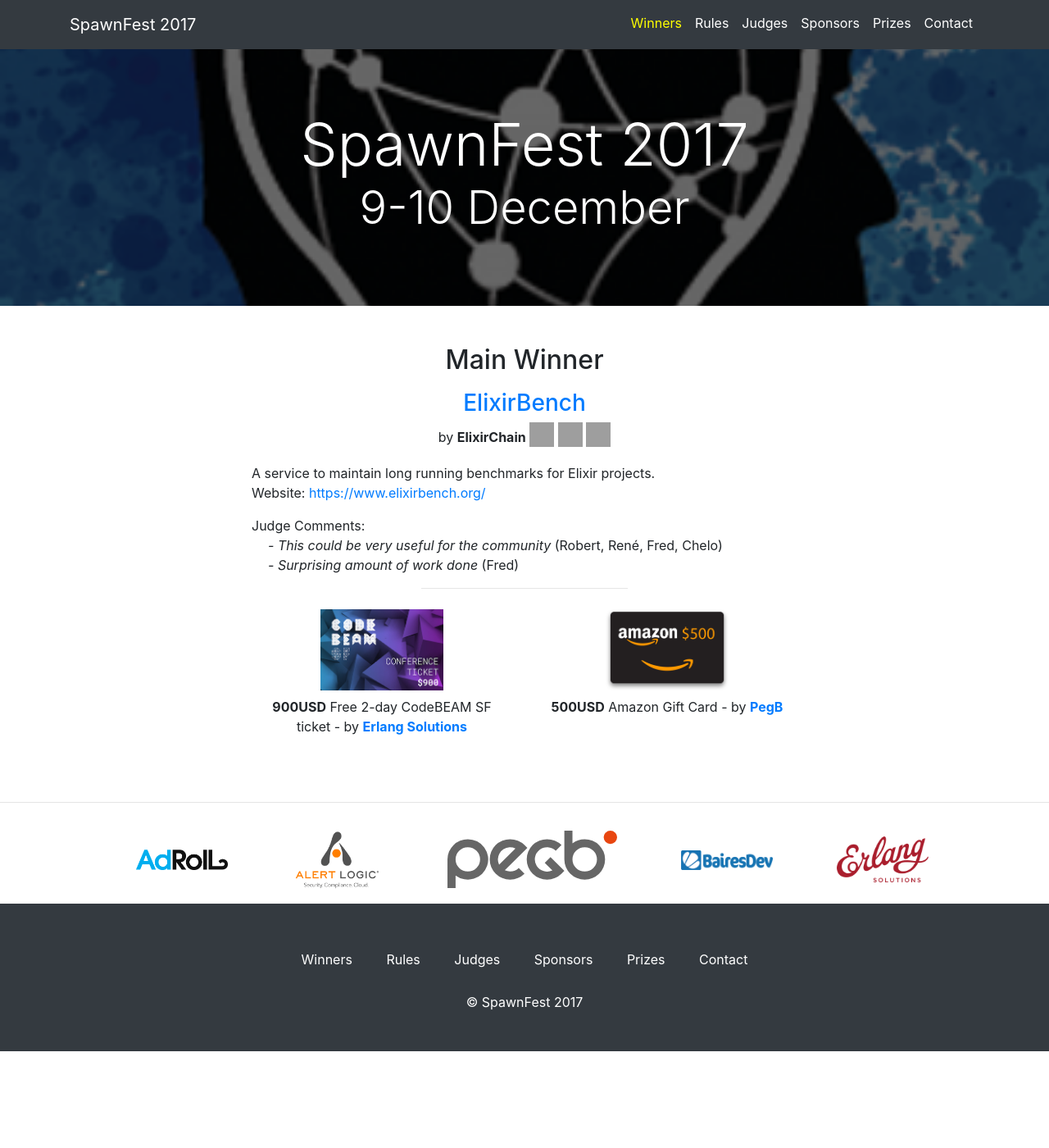
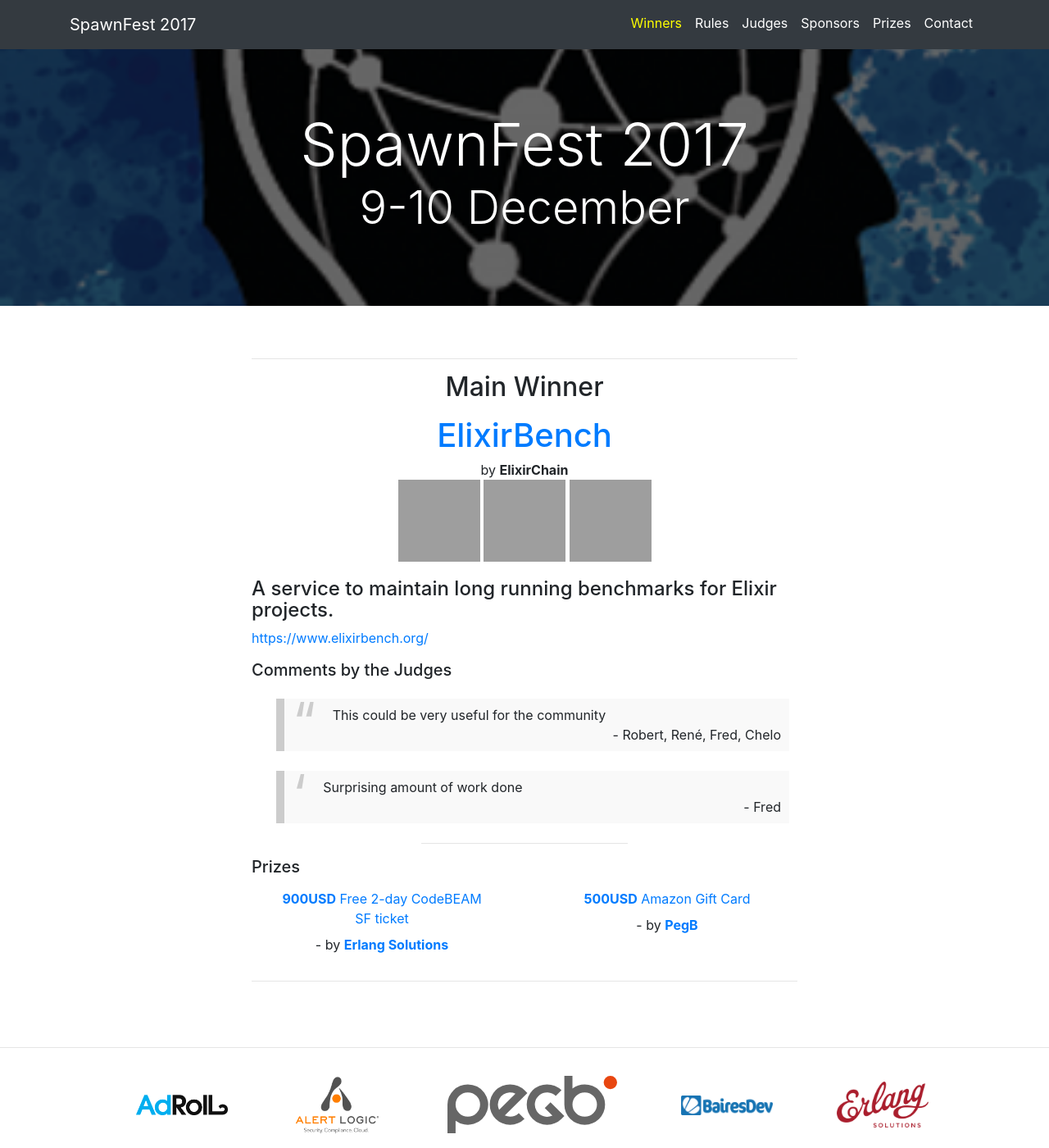
Before and after one commit to spawnfest/spawnfest.github.io, a Jekyll site: the page built from winners.html, in a window 1280 px wide and 1400 px high, cut to the strip 0-1400 px from the top of the window. Shown: the whole strip at 82% size. Built offline with Jekyll 4.4.1, drawn with Linux system fonts in a browser that asks for light colours; grey boxes are pictures that could not be loaded.

Commit message:
Some questionable improvements

```diff
--- a/css/one-page-wonder.css
+++ b/css/one-page-wonder.css
@@ -125,7 +125,7 @@
 }
 
 img.member {
-  width: 30px;
+  width: 100px;
   vertical-align: bottom;
 }
 
@@ -144,3 +144,28 @@
 .comment {
   margin-left: 20px;
 }
+
+blockquote {
+  background: #f9f9f9;
+  border-left: 10px solid #ccc;
+  margin: 1.5em 10px;
+  padding: 0.5em 10px;
+  quotes: "\201C""\201D""\2018""\2019";
+}
+
+blockquote:before {
+  color: #ccc;
+  content: open-quote;
+  font-size: 4em;
+  line-height: 0.1em;
+  margin-right: 0.25em;
+  vertical-align: -0.4em;
+}
+
+blockquote p {
+  display: inline;
+}
+
+blockquote footer {
+  text-align: right;
+}
--- a/winners.html
+++ b/winners.html
@@ -8,13 +8,16 @@
   <div class="p-5 row">
     <div class="col-md-2"></div>
     <div class="col-md-8">
+      <hr class="col-md-16" />
       <div class="text-center">
         <h2 class="display-5">Main Winner</h2>
         <div class="winner-title">
-          <h3><a href="https://github.com/spawnfest/{{ site.winner.repo }}" target="_blank">{{ site.winner.project }}</a></h3>
+          <h1><a href="https://github.com/spawnfest/{{ site.winner.repo }}" target="_blank">{{ site.winner.project }}</a></h1>
         </div>
         <div>
-          by <strong>{{ site.winner.team }}</strong>  {% for member in site.winner.members %}
+          by <strong>{{ site.winner.team }}</strong>
+          <br/>
+          {% for member in site.winner.members %}
             <a href="https://github.com/{{ member.user }}" target="_blank">
               <img class="member"  src="{{ member.avatar }}">
             </a>
@@ -22,33 +25,36 @@
         </div>
       </div>
       <div class="winner-description">
-        <span>{{ site.winner.description }}</span>
-        <p>Website: <a href="{{ site.winner.link }}" target="_blank">{{ site.winner.link }}</a></p>
+        <h4>{{ site.winner.description }}</h4>
+        <p><a href="{{ site.winner.link }}" target="_blank">{{ site.winner.link }}</a></p>
       </div>
+      <h5>Comments by the Judges</h5>
       <div>
-        <span>Judge Comments:</span>
         {% for comment in site.winner.comments %}
           <div class="comment">
-            <i>- {{ comment.text }}</i>
-            <span class="cmt-author">({{ comment.author }})</span>
+            <blockquote>
+              <p>{{ comment.text }}</p>
+              <footer class="cmt-author">- {{ comment.author }}</footer>
+            </blockquote>
           </div>
         {% endfor %}
       </div>
       <hr class="col-md-4">
+      <h5>Prizes</h5>
       <div class="row text-center">
         {% for prize in site.winner.prizes %}
           <div class="col-md-6">
-            <a class="nav-link" target="_blank" href="{{ prize.url }}">
-            <img class="winner-prize" src="/img/{{ prize.image }}" alt="{{ prize.name }}">
-            </a>
             <div class="col-md-12">
-              <p>{{ prize.name }}
+              <p><a class="nav-link" target="_blank" href="{{ prize.url }}">{{ prize.name }}</a>
               - by <strong><a target="_blank" href="{{ prize.sponsor_url }}">{{ prize.sponsor }}</a></strong></p>
             </div>
           </div>
         {% endfor %}
       </div>
+      <hr class="col-md-16" />
+
     </div>
+
     <div class="col-md-2"></div>
   </div>
 </div>
```
